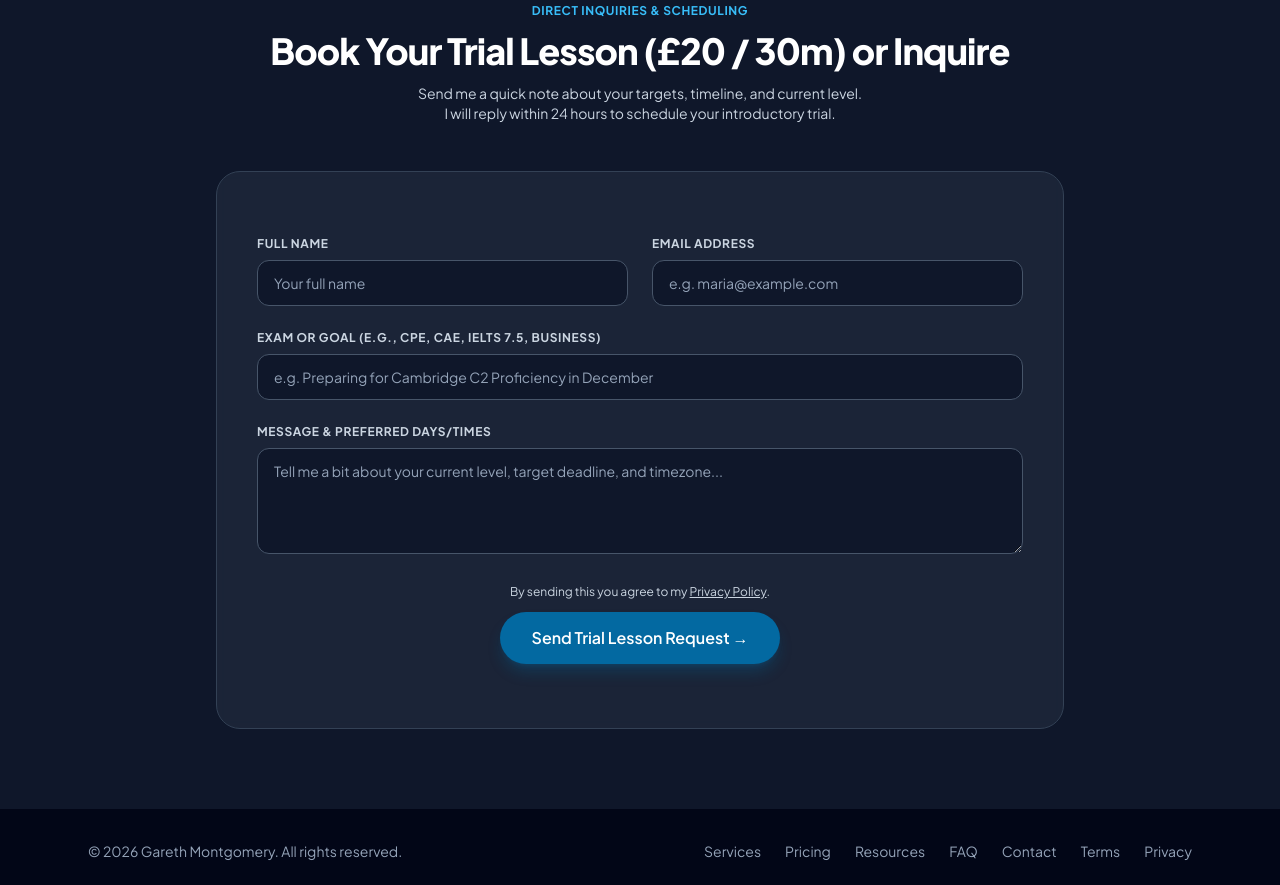
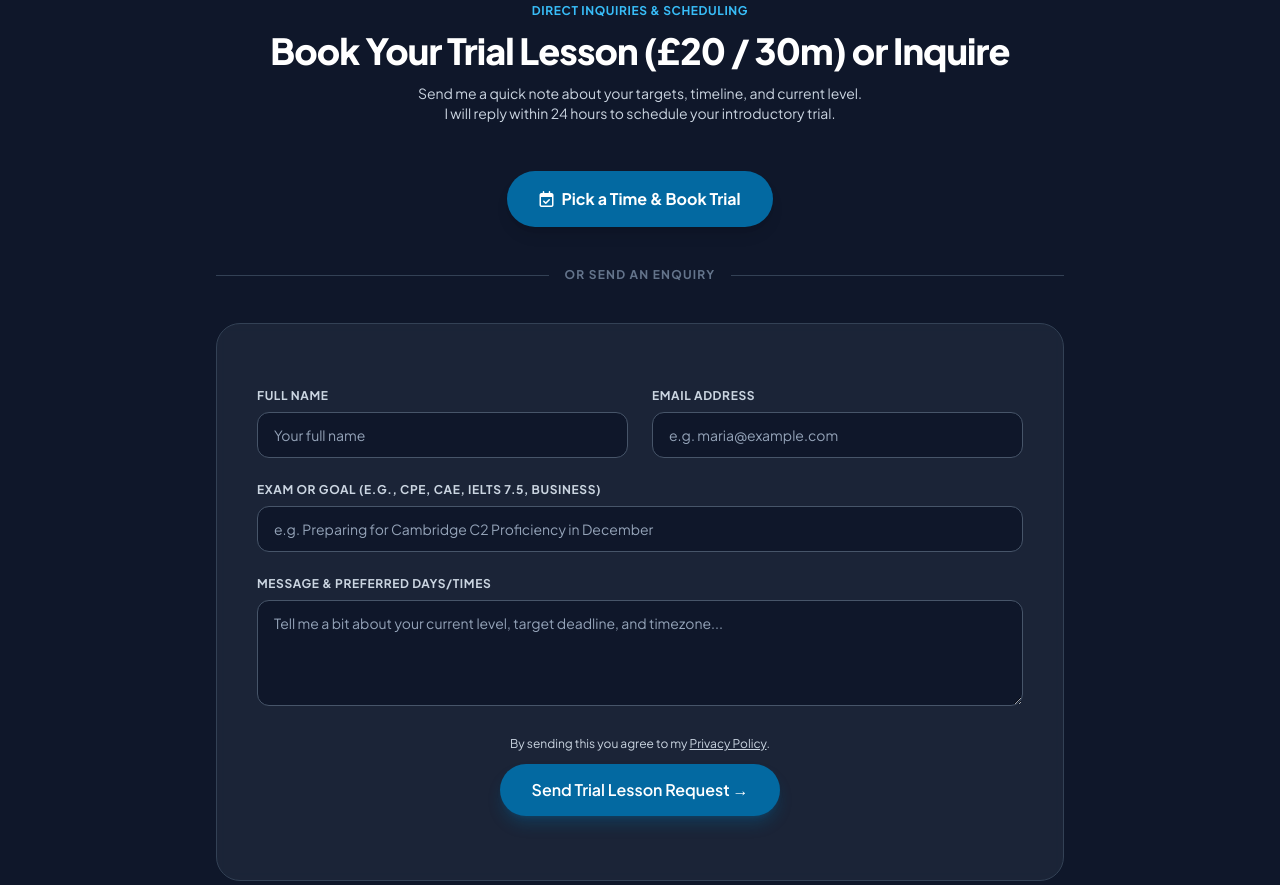
Before and after one commit to unclegareth-create/ENGLISH-TUTOR, a plain HTML site: page index.html in a window 1280 px wide. Shown: the part 6496-7381 px from the top of the page. Drawn offline with nearby package versions, Linux system fonts and the light colour scheme.

Commit message:
Add Cal.com booking link

```diff
--- a/index.html
+++ b/index.html
@@ -672,8 +672,20 @@
         <p class="text-slate-300 text-sm max-w-md mx-auto">Send me a quick note about your targets, timeline, and current level. I will reply within 24 hours to schedule your introductory trial.</p>
       </div>
 
-      <div class="bg-slate-800/80 p-8 sm:p-10 rounded-3xl border border-slate-700 backdrop-blur-sm">
-        <form id="contact-form" action="https://formsubmit.co/de094039c8f01c6fa3862b3a6a060db1" method="POST" class="space-y-6">
+              <div class="text-center mb-10">
+          <a href="https://cal.com/gareth-montgomery-jgaefz" target="_blank" class="inline-flex items-center gap-2 px-8 py-4 rounded-full bg-brand-600 hover:bg-brand-500 text-white font-bold shadow-lg shadow-brand-500/30 transition-all hover:-translate-y-1">
+            <i class="fa-regular fa-calendar-check"></i> Pick a Time &amp; Book Trial
+          </a>
+        </div>
+
+        <div class="flex items-center gap-4 mb-10">
+          <div class="flex-1 border-t border-slate-700"></div>
+          <span class="text-xs font-bold uppercase tracking-widest text-slate-500">Or send an enquiry</span>
+          <div class="flex-1 border-t border-slate-700"></div>
+        </div>
+
+        <div class="bg-slate-800/80 p-8 sm:p-10 rounded-3xl border border-slate-700 backdrop-blur-sm">
+          <form id="contact-form" action="https://formsubmit.co/de094039c8f01c6fa3862b3a6a060db1" method="POST" class="space-y-6">
           <input type="hidden" name="_subject" value="New Student Trial Lesson Request (Website)">
           <input type="hidden" name="_next" value="https://garethenglish.com/?submitted=true#contact">
           <input type="hidden" name="_captcha" value="false">
```
